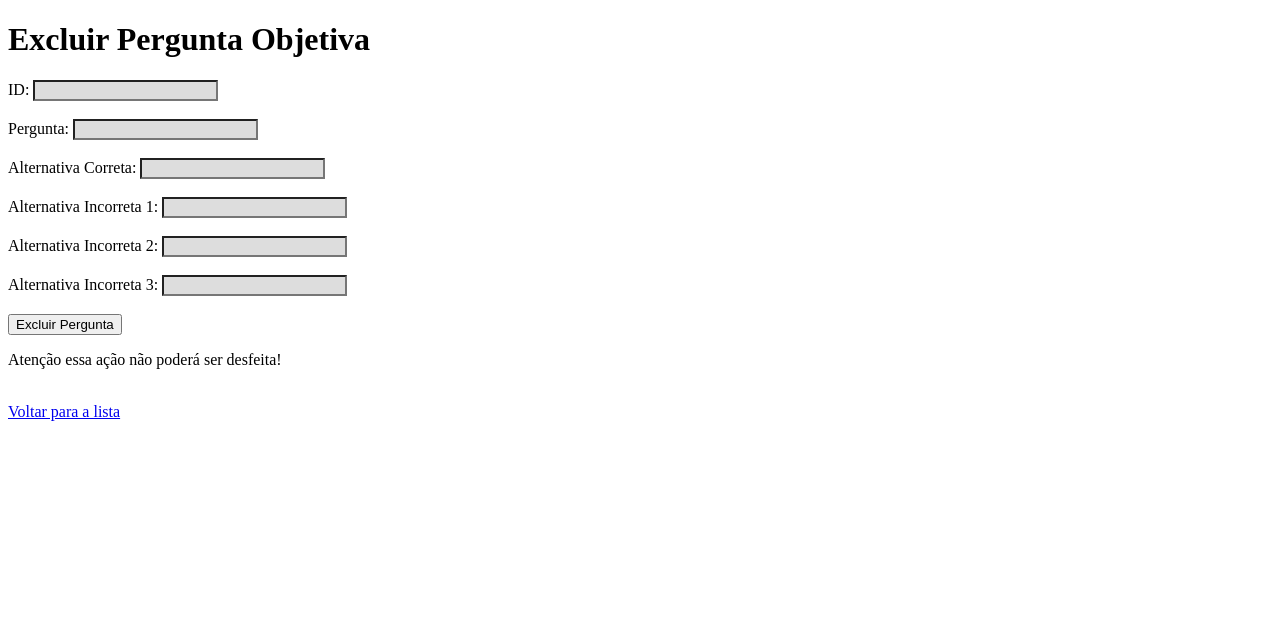
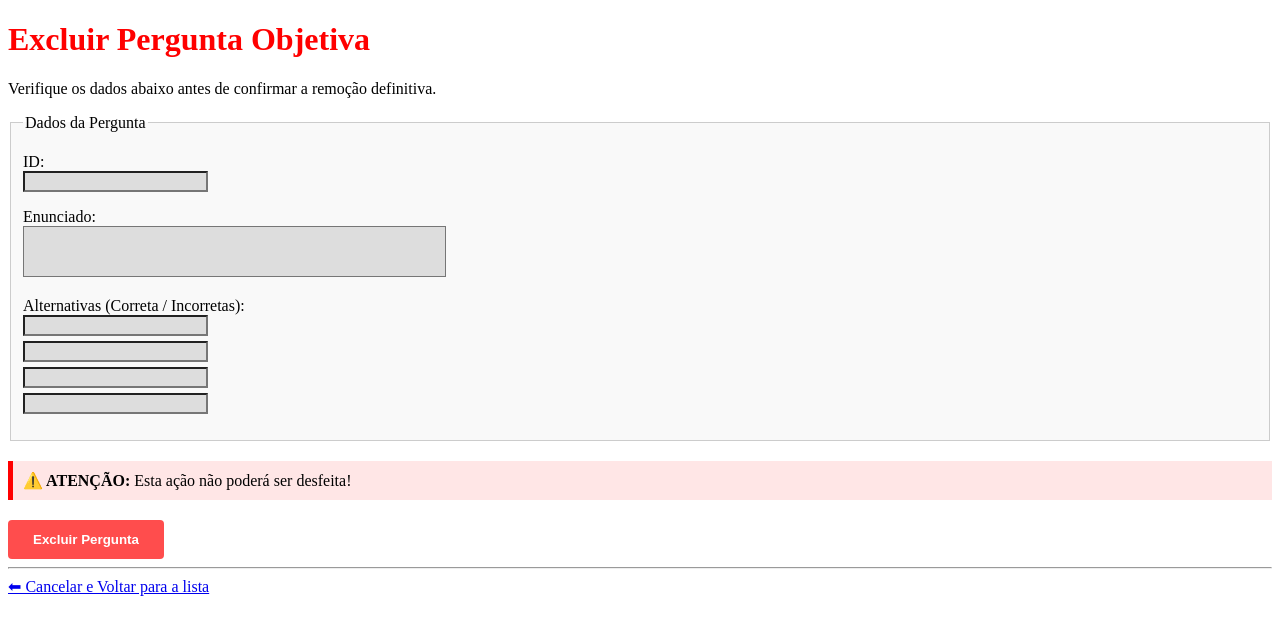
Before and after one commit to HenriqueCampbell/Projetos-3DAW, a PHP site: page /excluirPerguntasObj.php in a window 1280 px wide. Shown: the top 635 px of the page. Run offline with PHP 8.4, Linux system fonts and the light colour scheme.

Commit message:
Update Visual no html das páginas de exclusão

```diff
--- a/ProvaAV1/excluirPerguntasObj.php
+++ b/ProvaAV1/excluirPerguntasObj.php
@@ -60,46 +60,58 @@
 ?>
 
 <!DOCTYPE html>
-<html>
-    <head>
-    </head>
-    <body>
-        <h1>Excluir Pergunta Objetiva</h1>
+<html lang="pt-br">
+<head>
+    <meta charset="UTF-8">
+    <title>Confirmar Exclusão</title>
+</head>
+<body>
+
+    <header>
+        <h1 style="color: red;">Excluir Pergunta Objetiva</h1>
+        <p>Verifique os dados abaixo antes de confirmar a remoção definitiva.</p>
+    </header>
+
+    <main>
         <form action="excluirPerguntasObj.php" method="POST">
-            ID:
-            <input type="text" name="id" value="<?php echo $id; ?>"
-            readonly style="background-color: #dddddd;">
-            <br><br>
+            <fieldset style="background-color: #f9f9f9; border: 1px solid #ccc;">
+                <legend>Dados da Pergunta</legend>
 
-            Pergunta:
-            <input type="text" name="pergunta" value="<?php echo $pergunta; ?>"
-            readonly style="background-color: #dddddd;">
-            <br><br>
+                <p>
+                    <label>ID:</label><br>
+                    <input type="text" name="id" value="<?php echo $id; ?>" readonly style="background-color: #dddddd; cursor: not-allowed;">
+                </p>
 
-            Alternativa Correta:
-            <input type="text" name="r1" value="<?php echo $r1; ?>"
-            readonly style="background-color: #dddddd;">
-            <br><br>
+                <p>
+                    <label>Enunciado:</label><br>
+                    <textarea rows="3" cols="50" readonly style="background-color: #dddddd; cursor: not-allowed; resize: none;"><?php echo $pergunta; ?></textarea>
+                    <input type="hidden" name="pergunta" value="<?php echo $pergunta; ?>">
+                </p>
 
-            Alternativa Incorreta 1:
-            <input type="text" name="r2" value="<?php echo $r2; ?>"
-            readonly style="background-color: #dddddd;">
-            <br><br>
+                <p>
+                    <label>Alternativas (Correta / Incorretas):</label><br>
+                    <input type="text" name="r1" value="<?php echo $r1; ?>" readonly style="background-color: #dddddd; margin-bottom: 5px;"><br>
+                    <input type="text" name="r2" value="<?php echo $r2; ?>" readonly style="background-color: #dddddd; margin-bottom: 5px;"><br>
+                    <input type="text" name="r3" value="<?php echo $r3; ?>" readonly style="background-color: #dddddd; margin-bottom: 5px;"><br>
+                    <input type="text" name="r4" value="<?php echo $r4; ?>" readonly style="background-color: #dddddd;">
+                </p>
+            </fieldset>
 
-            Alternativa Incorreta 2:
-            <input type="text" name="r3" value="<?php echo $r3; ?>"
-            readonly style="background-color: #dddddd;">
-            <br><br>
+            <div style="background-color: #ffe6e6; padding: 10px; border-left: 5px solid red; margin: 20px 0;">
+                <strong>⚠️ ATENÇÃO:</strong> Esta ação não poderá ser desfeita!
+            </div>
 
-            Alternativa Incorreta 3:
-            <input type="text" name="r4" value="<?php echo $r4; ?>"
-            readonly style="background-color: #dddddd;">
-            <br><br>
+            <button type="submit" style="background-color: #ff4d4d; color: white; padding: 12px 25px; border: none; border-radius: 4px; cursor: pointer; font-weight: bold;">
+                Excluir Pergunta
+            </button>
+        </form>
+    </main>
 
-            <input type="submit" value="Excluir Pergunta">
-            <p> Atenção essa ação não poderá ser desfeita! </p>
-        </form>
-        <br>
-        <a href="listarPerguntasObj.php">Voltar para a lista</a>
-    </body>
+    <hr>
+
+    <nav>
+        <a href="listarPerguntasObj.php">⬅ Cancelar e Voltar para a lista</a>
+    </nav>
+
+</body>
 </html>
```
Also changed, not shown: ProvaAV1/excluirPerguntasSub.php (+50 -22 lines).
